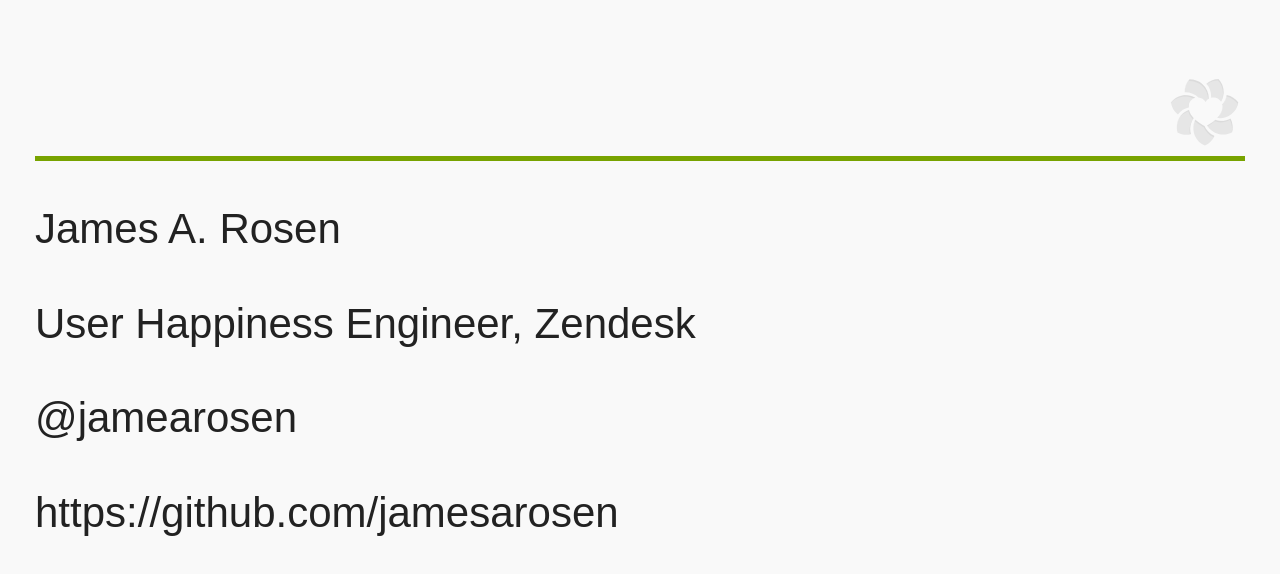
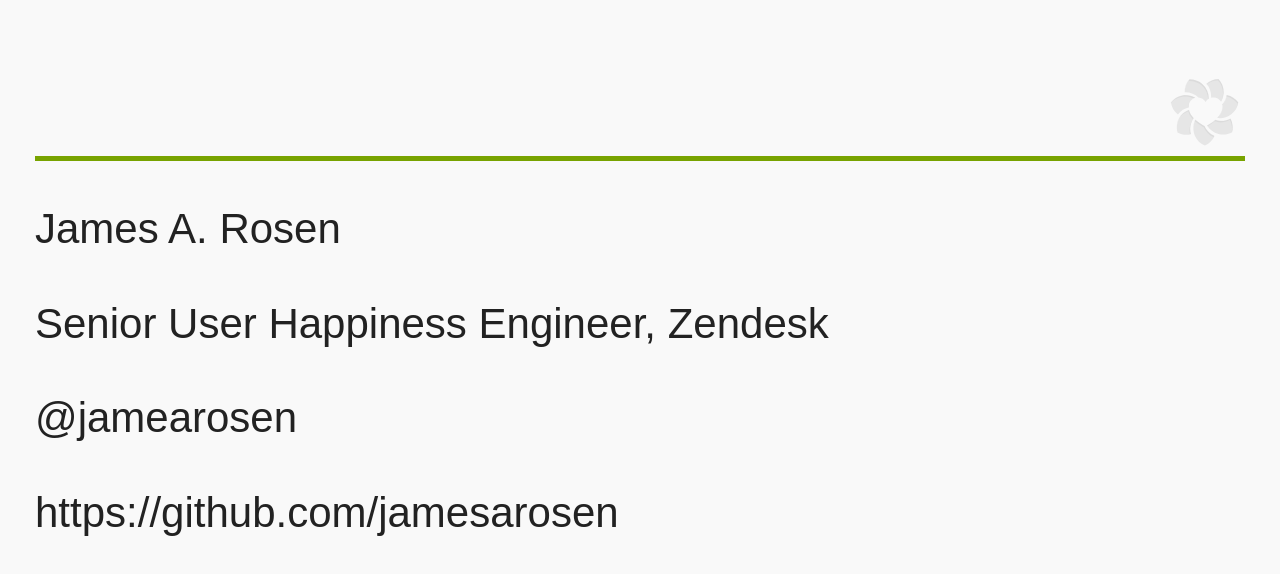
Before and after one commit to jamesarosen/presentations, a plain HTML site: page carson/index.html in a window 1280 px wide. Shown: the part 1539-2113 px from the top of the page. Drawn offline with nearby package versions, Linux system fonts and the light colour scheme; files that its build step writes are made by us from their sources.

Commit message:
*Senior* User Happiness Engineer

```diff
--- a/carson/index.html
+++ b/carson/index.html
@@ -25,7 +25,7 @@
 
     <section class='slide'>
       <p>James A. Rosen</p>
-      <p>User Happiness Engineer, Zendesk</p>
+      <p>Senior User Happiness Engineer, Zendesk</p>
       <p>@jamearosen</p>
       <p>https://github.com/jamesarosen</p>
     </section>
```
